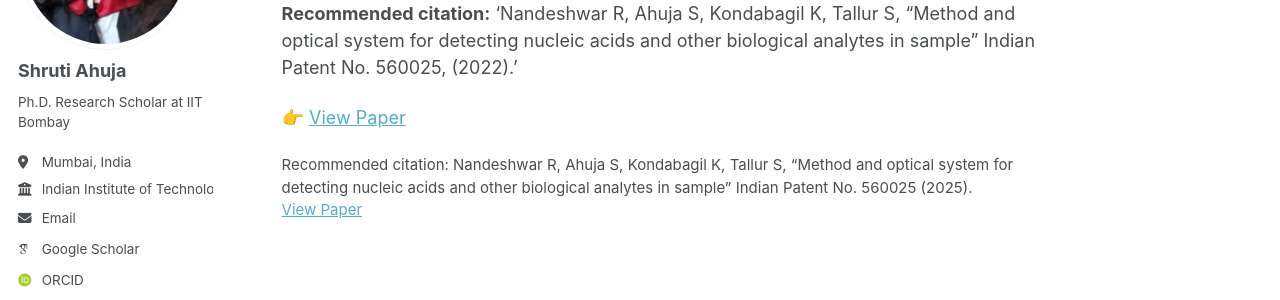
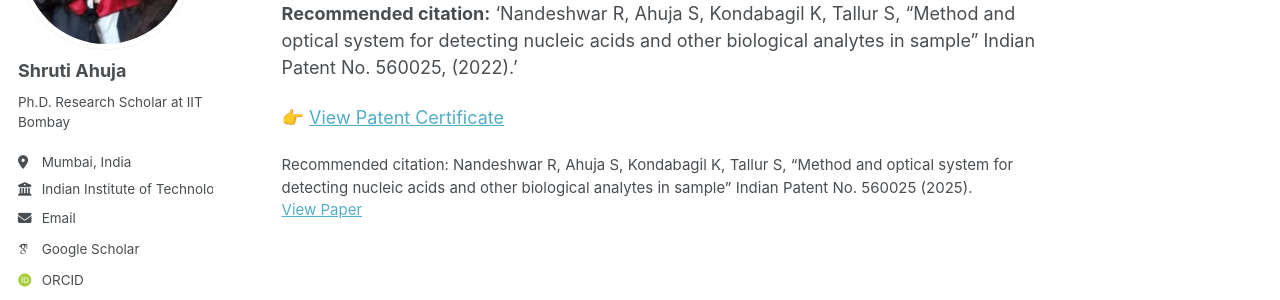
Before and after one commit to shrutiahuja/shrutiahuja.github.io, a Jekyll site: the page built from _publications/patent.md, in a window 1280 px wide and 1130 px high. Shown: the part 224-524 px from the top of the window. Built offline with Jekyll 4.4.1, drawn with Linux system fonts in a browser that asks for light colours; some web fonts are replaced; a script that is not in the unit is left out.

Commit message:
Update patent.md

```diff
--- a/_publications/patent.md
+++ b/_publications/patent.md
@@ -12,4 +12,4 @@ citation: 'Nandeshwar R, Ahuja S, Kondabagil K, Tallur S, “Method and optical
 
 **Recommended citation:** 'Nandeshwar R, Ahuja S, Kondabagil K, Tallur S, “Method and optical system for detecting nucleic acids and other biological analytes in sample” Indian Patent No. 560025, (2022).'
 
-👉 [View Paper]({{ page.paperurl }})
+👉 [View Patent Certificate]({{ page.paperurl }})
```
